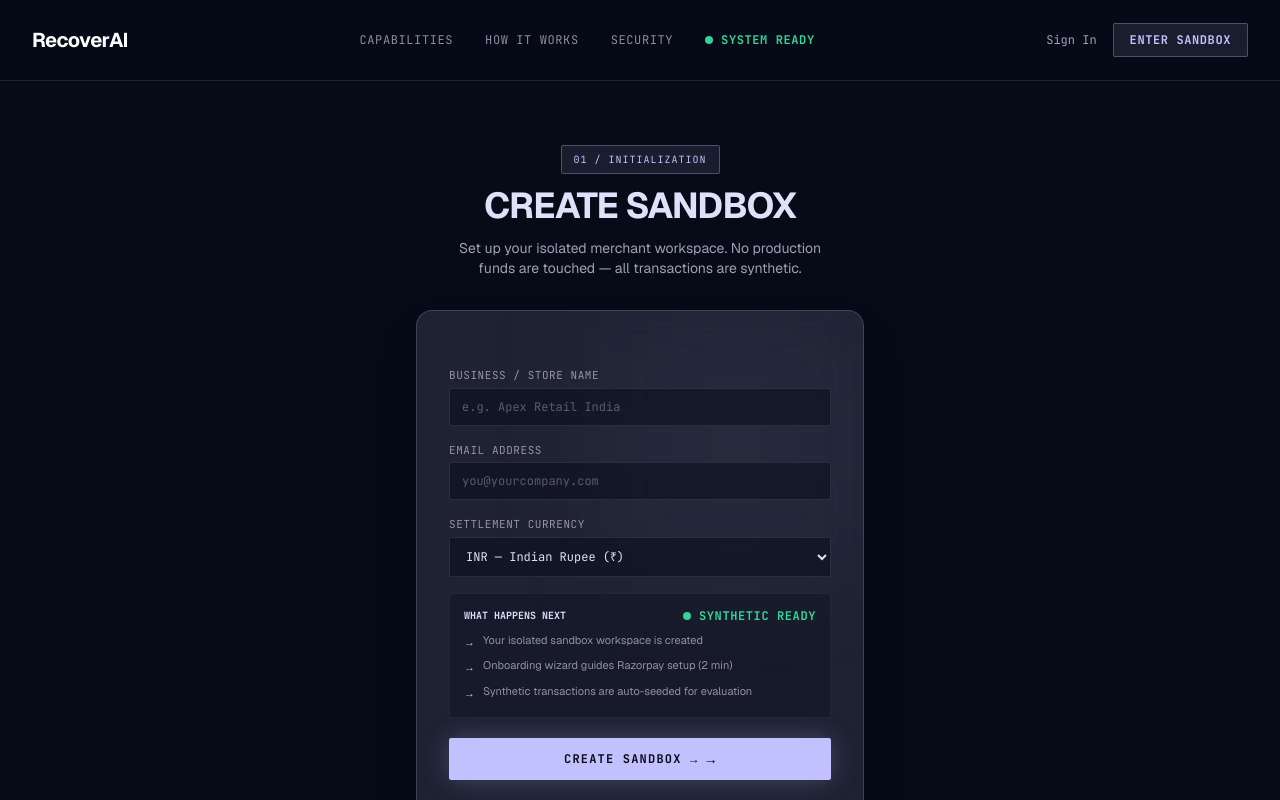
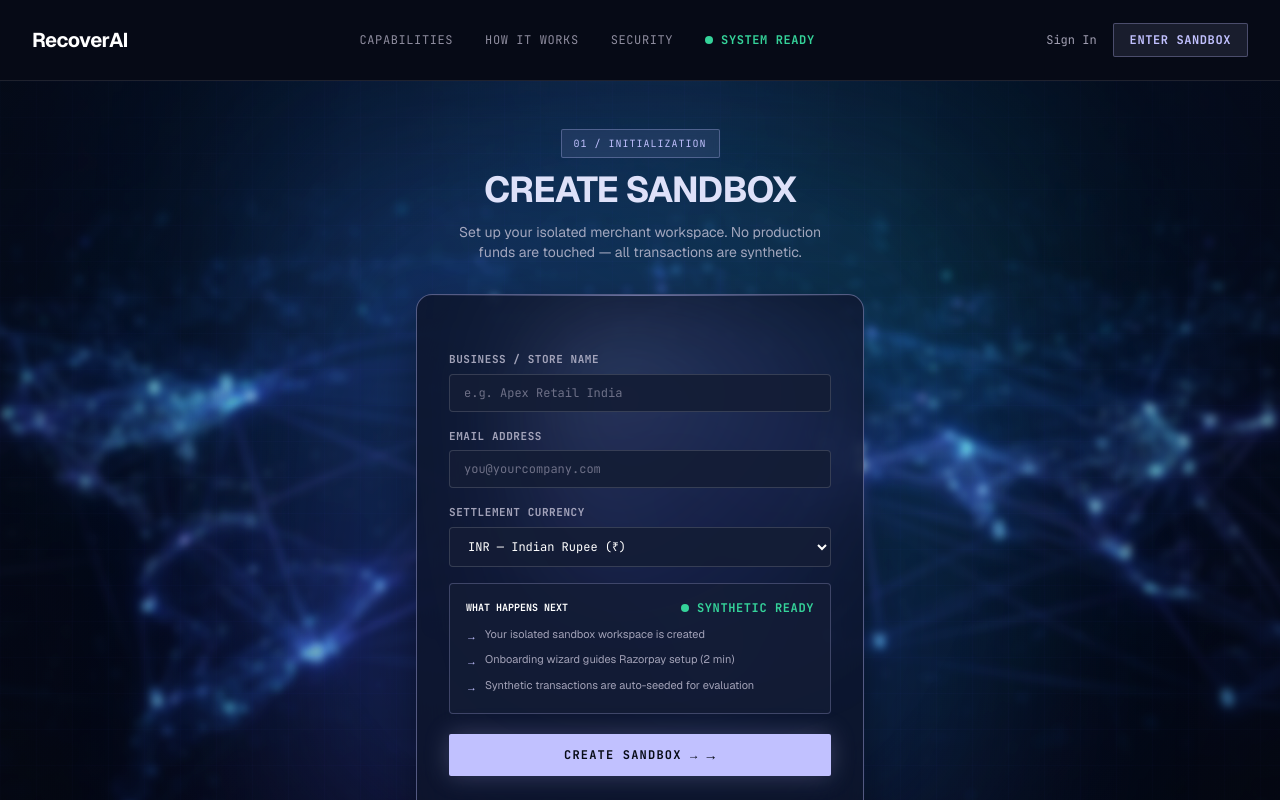
Before and after one commit to MVPAlok/Recover-AI, a React (Vite) app in the folder client/: page /signup in a window 1280 px wide. Shown: the top 800 px of the page. Built offline with nearby package versions, Linux system fonts and the light colour scheme.

Commit message:
ui: update

```diff
--- /dev/null
+++ b/client/src/components/system/AuthBackground.tsx
@@ -0,0 +1,40 @@
+import React from 'react';
+
+interface AuthBackgroundProps {
+  children: React.ReactNode;
+  maxWidth?: string;
+}
+
+export const AuthBackground: React.FC<AuthBackgroundProps> = ({ children, maxWidth = 'max-w-md' }) => {
+  return (
+    <div className="min-h-[90vh] flex flex-col justify-center items-center px-4 py-12 relative font-mono overflow-hidden">
+      {/* Background Image Layer - Bright, clear, with sleek depth blur */}
+      <div className="absolute inset-0 pointer-events-none z-0 overflow-hidden">
+        {/* Background Network Image - Vibrant & Bright */}
+        <div
+          className="absolute inset-0 bg-cover bg-center scale-105 filter blur-[4px] opacity-95 brightness-125 contrast-110"
+          style={{ backgroundImage: `url('/assets/auth-bg.jpg')` }}
+        />
+
+        {/* Soft, Transparent Radial Tint */}
+        <div className="absolute inset-0 bg-gradient-to-b from-[#070B17]/20 via-[#070B17]/15 to-[#070B17]/40" />
+
+        {/* Vibrant Glowing Ambient Spotlight directly behind card */}
+        <div className="absolute top-1/2 left-1/2 -translate-x-1/2 -translate-y-1/2 w-[750px] h-[750px] rounded-full bg-gradient-to-tr from-[#5b5bf7]/35 via-[#3b82f6]/25 to-[#10b981]/20 blur-[100px] opacity-90 animate-pulse" />
+
+        {/* Fine Technical Grid Pattern Overlay */}
+        <div className="absolute inset-0 bg-grid-pattern opacity-35" />
+
+        {/* Subtle Edge Vignette */}
+        <div className="absolute inset-0 bg-[radial-gradient(circle_at_center,transparent_45%,#070B17_98%)] opacity-50" />
+      </div>
+
+      {/* Foreground card content with high z-index */}
+      <div className={`w-full ${maxWidth} space-y-8 relative z-10`}>
+        {children}
+      </div>
+    </div>
+  );
+};
+
+export default AuthBackground;
--- a/client/src/components/system/SystemPanel.tsx
+++ b/client/src/components/system/SystemPanel.tsx
@@ -14,18 +14,21 @@ export const SystemPanel: React.FC<SystemPanelProps> = ({
   borderVariant = 'primary',
 }) => {
   const borderStyles = {
-    primary: 'border-primary/20',
-    subtle: 'border-white/10',
-    error: 'border-error/30 shadow-[0_0_50px_rgba(255,180,171,0.1)]',
-    secondary: 'border-secondary/30',
+    primary: 'border-primary/40 shadow-[0_0_40px_rgba(91,91,247,0.25)]',
+    subtle: 'border-white/20 shadow-[0_20px_50px_rgba(0,0,0,0.5)]',
+    error: 'border-error/40 shadow-[0_0_50px_rgba(255,180,171,0.25)]',
+    secondary: 'border-secondary/40 shadow-[0_0_40px_rgba(0,229,153,0.2)]',
   }[borderVariant];
 
   return (
     <div
-      className={`bg-surface-container-high/80 backdrop-blur-xl border rounded-xl sm:rounded-2xl p-4 sm:p-6 md:p-8 overflow-hidden shadow-2xl relative ${borderStyles} ${className}`}
+      className={`bg-[#0d152a]/80 backdrop-blur-2xl border rounded-xl sm:rounded-2xl p-4 sm:p-6 md:p-8 overflow-hidden shadow-[0_25px_60px_-15px_rgba(0,0,0,0.7)] relative ${borderStyles} ${className}`}
     >
+      {/* Top glowing line accent matching Landing Page cards */}
+      <div className="absolute top-0 left-0 right-0 h-[1px] bg-gradient-to-r from-transparent via-primary/50 to-transparent pointer-events-none" />
+
       {glow && (
-        <div className="absolute top-0 right-0 w-64 h-64 bg-primary/5 rounded-full blur-3xl -z-10 pointer-events-none" />
+        <div className="absolute top-0 right-0 w-80 h-80 bg-gradient-to-br from-primary/25 via-indigo-500/10 to-transparent rounded-full blur-3xl -z-10 pointer-events-none" />
       )}
       {children}
     </div>
--- a/client/src/index.css
+++ b/client/src/index.css
@@ -40,9 +40,9 @@
 }
 
 .glass-card {
-  background: rgba(8, 13, 29, 0.75);
-  backdrop-filter: blur(16px);
-  border: 1px solid rgba(70, 69, 85, 0.35);
+  background: rgba(8, 13, 29, 0.85);
+  backdrop-filter: blur(20px);
+  border: 1px solid rgba(70, 69, 85, 0.4);
 }
 
 .glass-card-hover {
@@ -51,5 +51,12 @@
 
 .glass-card-hover:hover {
   border-color: rgba(193, 193, 255, 0.4);
-  box-shadow: 0 10px 30px -10px rgba(91, 91, 247, 0.15);
+  box-shadow: 0 10px 30px -10px rgba(91, 91, 247, 0.2);
 }
+
+.bg-grid-pattern {
+  background-image:
+    linear-gradient(to right, rgba(91, 91, 247, 0.08) 1px, transparent 1px),
+    linear-gradient(to bottom, rgba(91, 91, 247, 0.08) 1px, transparent 1px);
+  background-size: 36px 36px;
+}
--- a/client/src/pages/public/SignupPage.tsx
+++ b/client/src/pages/public/SignupPage.tsx
@@ -5,6 +5,7 @@ import { SectionTag } from '../../components/system/SectionTag';
 import { SystemPanel } from '../../components/system/SystemPanel';
 import { ActionButton } from '../../components/system/ActionButton';
 import { StatusIndicator } from '../../components/system/StatusIndicator';
+import { AuthBackground } from '../../components/system/AuthBackground';
 
 export const SignupPage: React.FC = () => {
   const [businessName, setBusinessName] = useState('');
@@ -44,9 +45,7 @@ export const SignupPage: React.FC = () => {
   };
 
   return (
-    <div className="min-h-[85vh] flex flex-col justify-center items-center px-4 py-16 relative font-mono">
-      <div className="w-full max-w-md space-y-8">
-
+    <AuthBackground>
       {/* Header */}
       <div className="text-center space-y-3">
         <SectionTag label="01 / INITIALIZATION" />
@@ -60,10 +59,9 @@ export const SignupPage: React.FC = () => {
 
       <SystemPanel borderVariant="primary" className="p-5 sm:p-8 space-y-6">
         <form onSubmit={handleSignup} className="space-y-4">
-
           {/* Business Name */}
-            <div className="space-y-1">
-              <label className="block text-[10px] sm:text-[11px] text-on-surface-variant/70 uppercase tracking-wider">
+          <div className="space-y-1.5">
+            <label className="block text-[10px] sm:text-[11px] text-on-surface-variant/80 uppercase tracking-wider font-bold">
               Business / Store Name
             </label>
             <input
@@ -72,13 +70,13 @@ export const SignupPage: React.FC = () => {
               placeholder="e.g. Apex Retail India"
               value={businessName}
               onChange={(e) => setBusinessName(e.target.value)}
-                className="w-full px-3 py-2.5 rounded bg-surface/50 border border-white/10 text-on-surface text-xs placeholder:text-on-surface-variant/40 focus:outline-none focus:border-primary transition-colors"
+              className="w-full px-3.5 py-2.5 rounded-lg bg-[#141d36]/90 border border-white/15 text-white text-xs placeholder:text-on-surface-variant/50 focus:outline-none focus:border-primary focus:bg-[#1a2545] transition-colors"
             />
           </div>
 
           {/* Email */}
-            <div className="space-y-1">
-              <label className="block text-[10px] sm:text-[11px] text-on-surface-variant/70 uppercase tracking-wider">
+          <div className="space-y-1.5">
+            <label className="block text-[10px] sm:text-[11px] text-on-surface-variant/80 uppercase tracking-wider font-bold">
               Email Address
             </label>
             <input
@@ -87,19 +85,19 @@ export const SignupPage: React.FC = () => {
               placeholder="you@yourcompany.com"
               value={email}
               onChange={(e) => setEmail(e.target.value)}
-                className="w-full px-3 py-2.5 rounded bg-surface/50 border border-white/10 text-on-surface text-xs placeholder:text-on-surface-variant/40 focus:outline-none focus:border-primary transition-colors"
+              className="w-full px-3.5 py-2.5 rounded-lg bg-[#141d36]/90 border border-white/15 text-white text-xs placeholder:text-on-surface-variant/50 focus:outline-none focus:border-primary focus:bg-[#1a2545] transition-colors"
             />
           </div>
 
           {/* Currency */}
-            <div className="space-y-1">
-              <label className="block text-[10px] sm:text-[11px] text-on-surface-variant/70 uppercase tracking-wider">
+          <div className="space-y-1.5">
+            <label className="block text-[10px] sm:text-[11px] text-on-surface-variant/80 uppercase tracking-wider font-bold">
               Settlement Currency
             </label>
             <select
               value={currency}
               onChange={(e) => setCurrency(e.target.value)}
-                className="w-full px-3 py-2.5 rounded bg-surface/50 border border-white/10 text-on-surface text-xs focus:outline-none focus:border-primary transition-colors"
+              className="w-full px-3.5 py-2.5 rounded-lg bg-[#141d36]/90 border border-white/15 text-white text-xs focus:outline-none focus:border-primary focus:bg-[#1a2545] transition-colors"
             >
               <option value="INR" className="bg-[#070B17] text-white">INR — Indian Rupee (₹)</option>
               <option value="USD" className="bg-[#070B17] text-white">USD — US Dollar ($)</option>
@@ -107,22 +105,22 @@ export const SignupPage: React.FC = () => {
           </div>
 
           {/* What happens next info box */}
-            <div className="p-3.5 rounded bg-surface/30 border border-white/5 space-y-2 text-xs">
-              <div className="flex justify-between items-center text-[10px] uppercase font-bold text-on-surface">
+          <div className="p-4 rounded-lg bg-[#141d36]/80 border border-primary/25 space-y-2.5 text-xs">
+            <div className="flex justify-between items-center text-[10px] uppercase font-bold text-white">
               <span>What happens next</span>
               <StatusIndicator status="OPERATIONAL" label="SYNTHETIC READY" />
             </div>
-              <ul className="space-y-1.5 text-[11px] text-on-surface-variant/70 font-geist leading-relaxed">
+            <ul className="space-y-1.5 text-[11px] text-on-surface-variant/80 font-geist leading-relaxed">
               <li className="flex items-start gap-2">
-                  <span className="text-primary mt-0.5 shrink-0">→</span>
+                <span className="text-primary font-bold mt-0.5 shrink-0">→</span>
                 Your isolated sandbox workspace is created
               </li>
               <li className="flex items-start gap-2">
-                  <span className="text-primary mt-0.5 shrink-0">→</span>
+                <span className="text-primary font-bold mt-0.5 shrink-0">→</span>
                 Onboarding wizard guides Razorpay setup (2 min)
               </li>
               <li className="flex items-start gap-2">
-                  <span className="text-primary mt-0.5 shrink-0">→</span>
+                <span className="text-primary font-bold mt-0.5 shrink-0">→</span>
                 Synthetic transactions are auto-seeded for evaluation
               </li>
             </ul>
@@ -150,8 +148,7 @@ export const SignupPage: React.FC = () => {
           <StatusIndicator status="VERIFIED" label="TENANT ISOLATED" />
         </div>
       </SystemPanel>
-      </div>
-    </div>
+    </AuthBackground>
   );
 };
 
```
Also changed, not shown: client/src/pages/public/LoginPage.tsx (+13 -15 lines), client/public/assets/auth-bg.jpg (added). Lines whose indentation alone changed are shown as unchanged.
